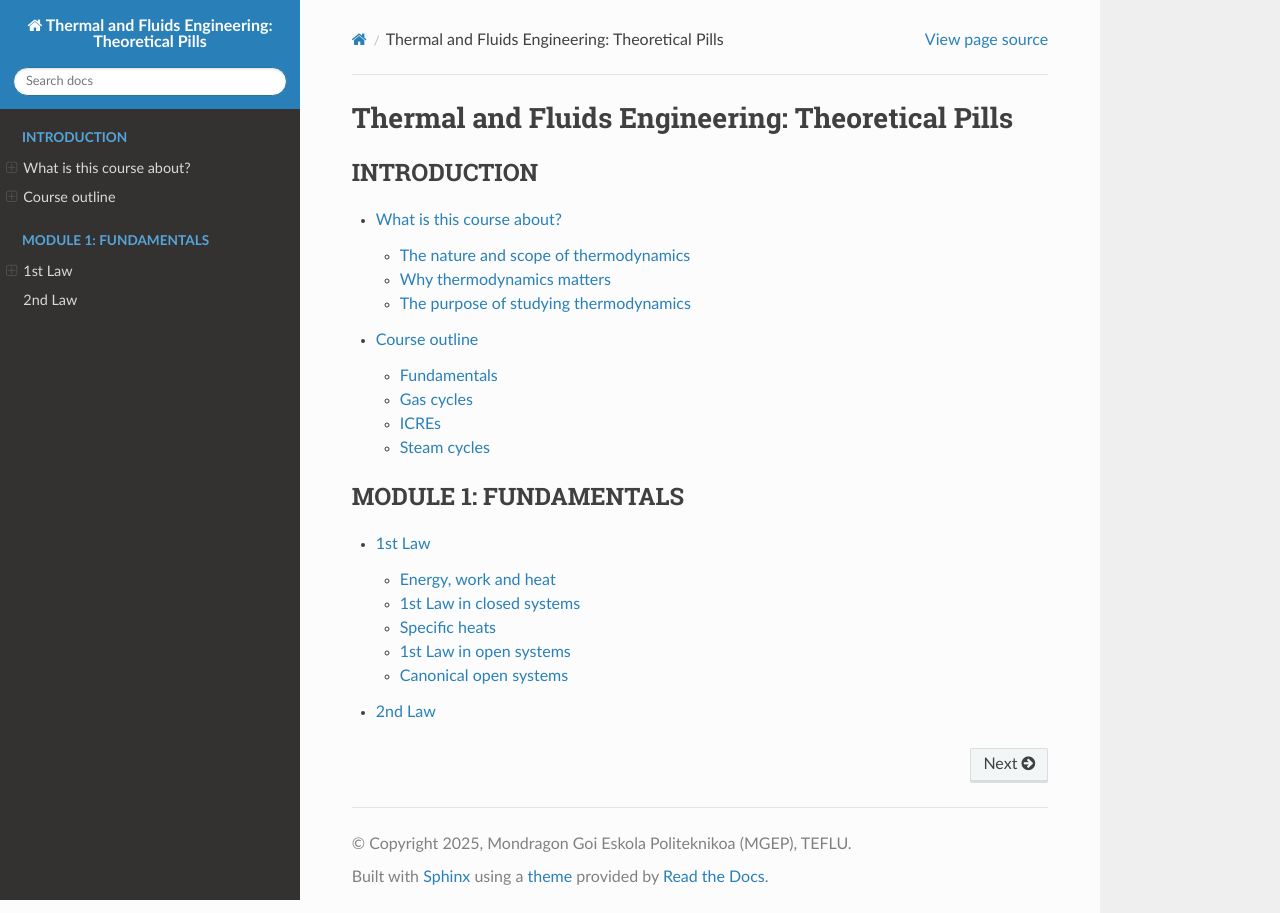
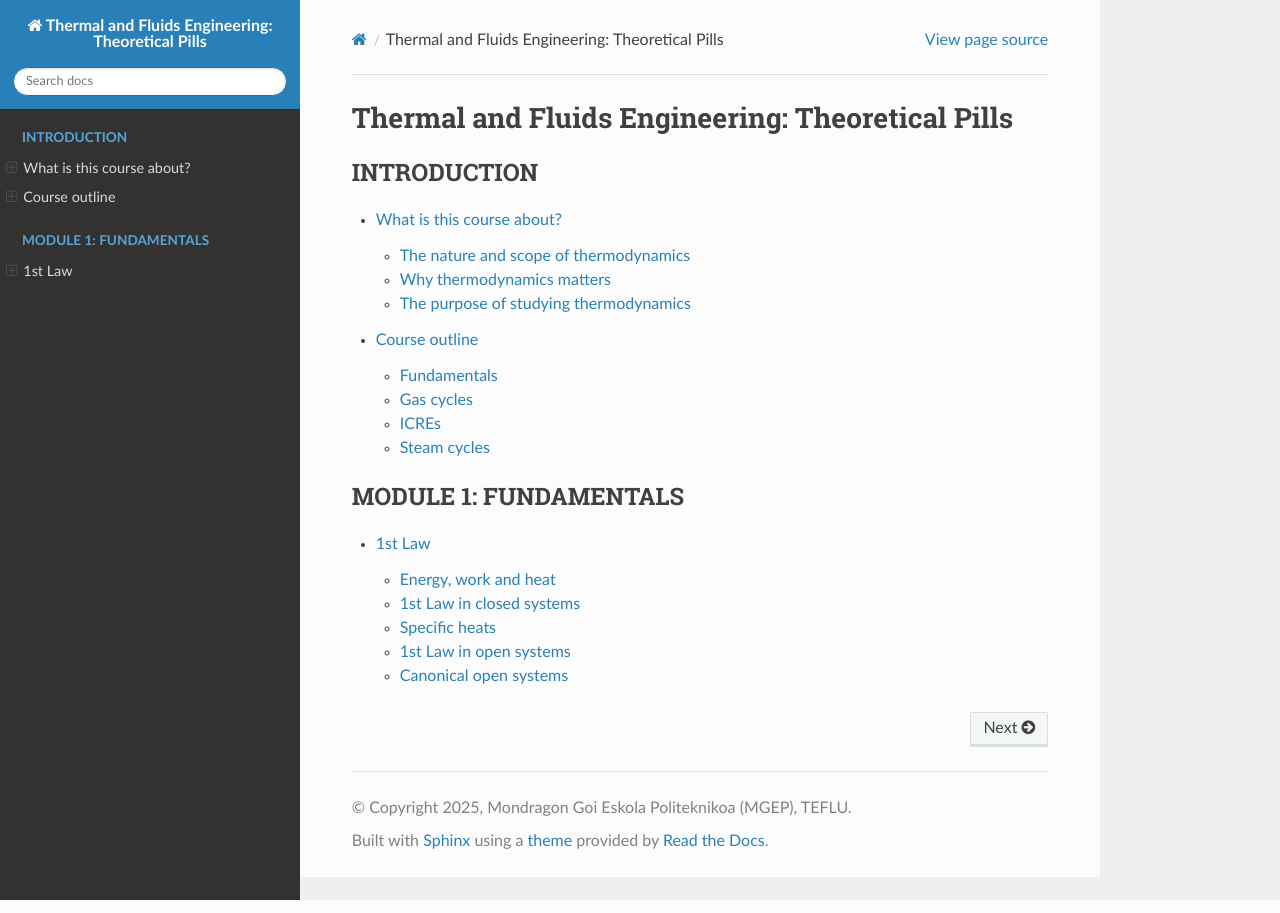
Before and after one commit to azarketa/Thermodynamics-theoretical-pills, a Sphinx documentation site: the page built from source/index.rst, in a window 1280 px wide. Built offline with Sphinx 7.4.7 and the Read the Docs theme 3.1.0, drawn with Linux system fonts in a browser that asks for light colours; pages that are not in the unit, such as notebooks, are missing from menus.

Commit message:
Files updated

```diff
--- a/source/index.rst
+++ b/source/index.rst
@@ -17,4 +17,3 @@ Thermal and Fluids Engineering: Theoretical Pills
    01_Basic_notions
    02_Main_substance_models
    03_1st_law
-   04_2nd_law
```
